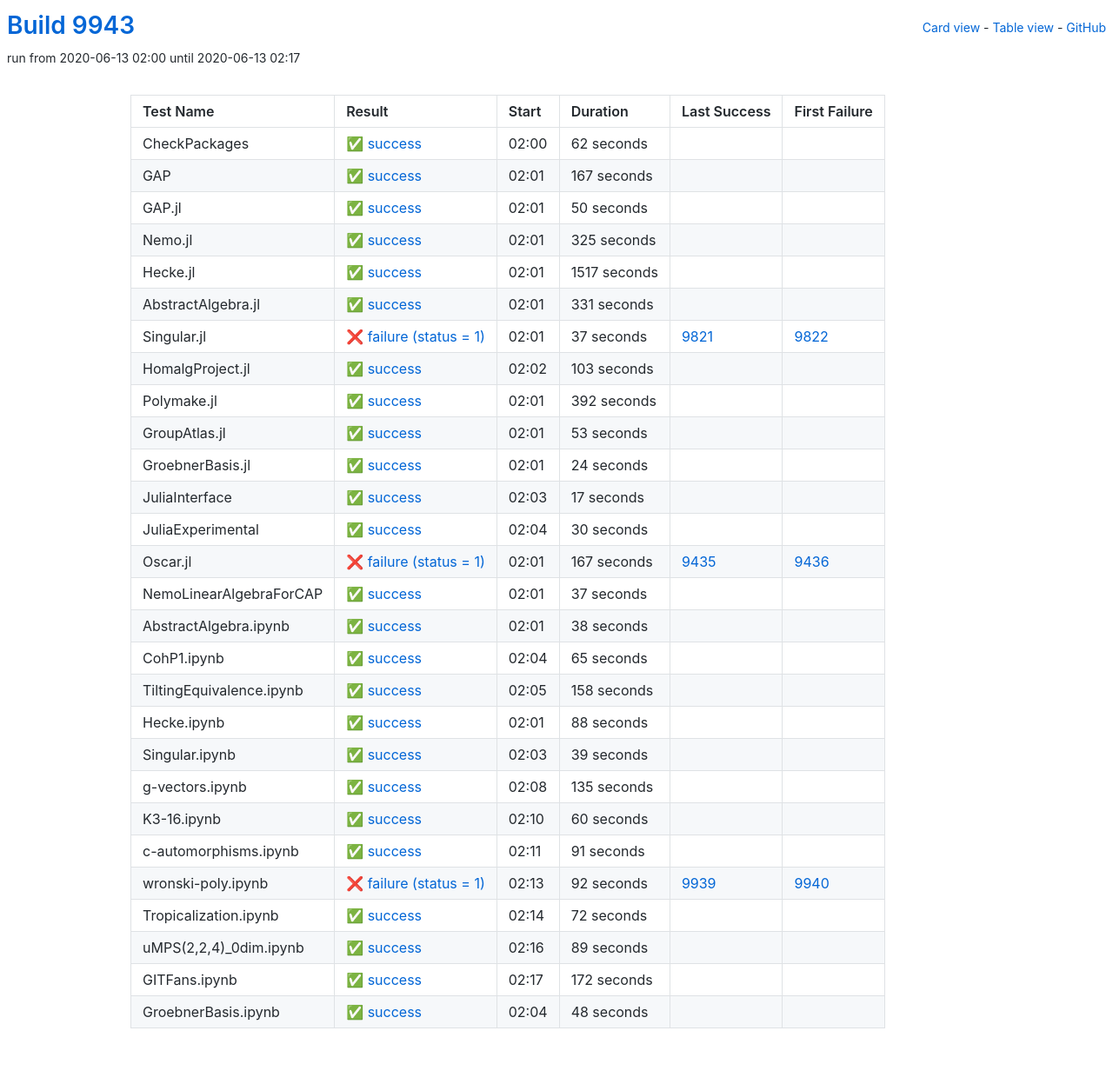
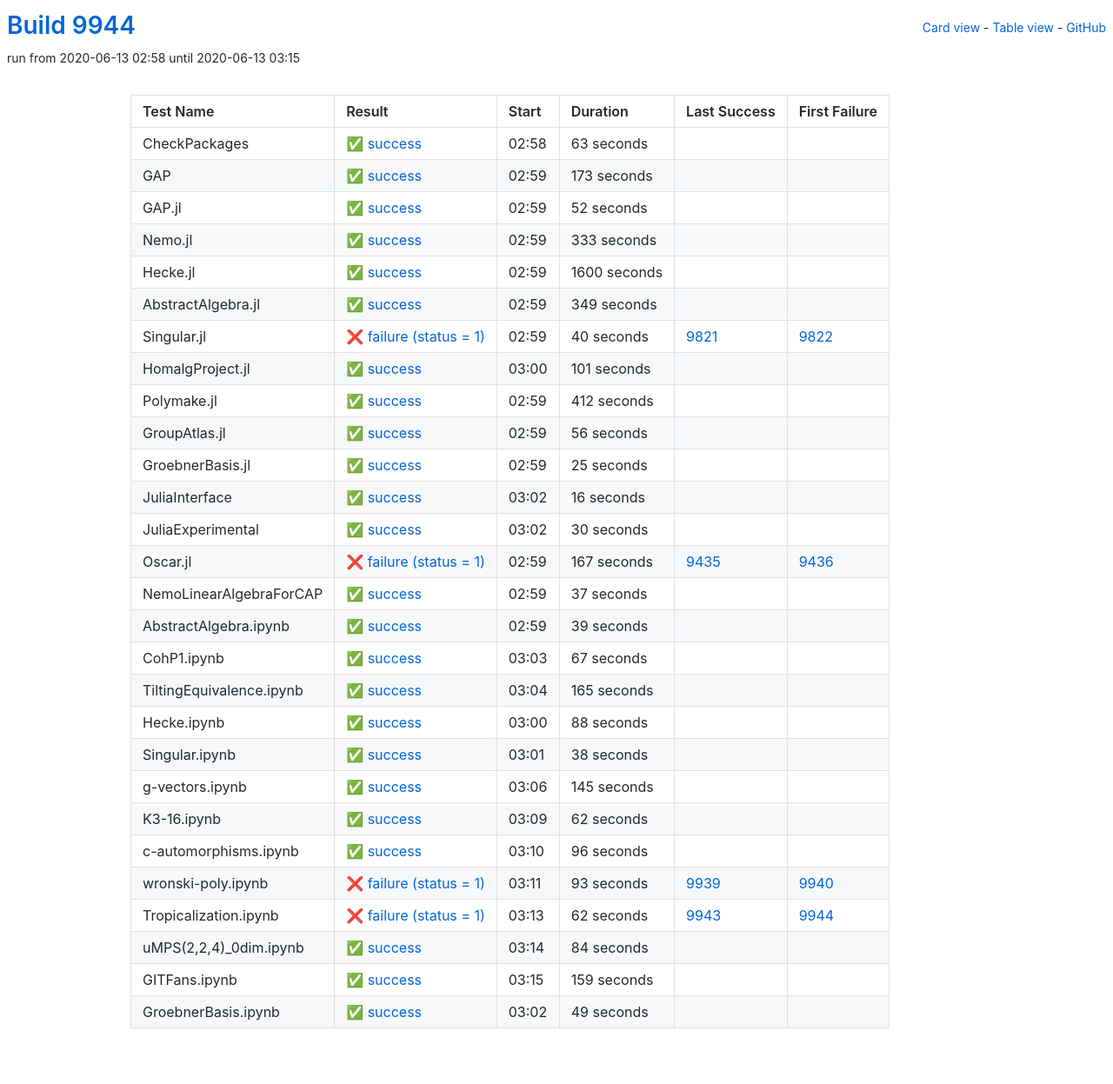
Before and after one commit to oscar-system/oscar-ci-status, a Jekyll site: the page built from table.html, in a window 1280 px wide. Shown: the whole page at 87% size. Built offline with Jekyll 4.4.1, drawn with Linux system fonts in a browser that asks for light colours.

Commit message:
Build #9944

```diff
--- a/_data/ci.yml
+++ b/_data/ci.yml
@@ -1,6 +1,6 @@
 ---
-build: 9943
-build_url: https://oscarci.mathematik.uni-kl.de/job/oscar/9943/
+build: 9944
+build_url: https://oscarci.mathematik.uni-kl.de/job/oscar/9944/
 job: oscar
 organization: oscar-system
 repo: oscar-ci-status
@@ -8,152 +8,152 @@ repourl: https://github.com/oscar-system/oscar-ci-status
 tests:
 - name: CheckPackages
   id: checkpackages
-  log: https://oscarci.mathematik.uni-kl.de/job/oscar/9943/artifact/logs/build-9943/CheckPackages.log
-  start: 2020-06-13 02:00
+  log: https://oscarci.mathematik.uni-kl.de/job/oscar/9944/artifact/logs/build-9944/CheckPackages.log
+  start: 2020-06-13 02:58
   success: true
   exitcode: 0
   status: success
-  duration: 62
+  duration: 63
   last_success: false
   last_success_url:
   first_failure: false
   first_failure_url:
 - name: GAP
   id: gap
-  log: https://oscarci.mathematik.uni-kl.de/job/oscar/9943/artifact/logs/build-9943/GAP.log
-  start: 2020-06-13 02:01
+  log: https://oscarci.mathematik.uni-kl.de/job/oscar/9944/artifact/logs/build-9944/GAP.log
+  start: 2020-06-13 02:59
   success: true
   exitcode: 0
   status: success
-  duration: 167
+  duration: 173
   last_success: false
   last_success_url:
   first_failure: false
   first_failure_url:
 - name: GAP.jl
   id: gap-jl
-  log: https://oscarci.mathematik.uni-kl.de/job/oscar/9943/artifact/logs/build-9943/GAP.jl.log
-  start: 2020-06-13 02:01
+  log: https://oscarci.mathematik.uni-kl.de/job/oscar/9944/artifact/logs/build-9944/GAP.jl.log
+  start: 2020-06-13 02:59
   success: true
   exitcode: 0
   status: success
-  duration: 50
+  duration: 52
   last_success: false
   last_success_url:
   first_failure: false
   first_failure_url:
 - name: Nemo.jl
   id: nemo-jl
-  log: https://oscarci.mathematik.uni-kl.de/job/oscar/9943/artifact/logs/build-9943/Nemo.jl.log
-  start: 2020-06-13 02:01
+  log: https://oscarci.mathematik.uni-kl.de/job/oscar/9944/artifact/logs/build-9944/Nemo.jl.log
+  start: 2020-06-13 02:59
   success: true
   exitcode: 0
   status: success
-  duration: 325
+  duration: 333
   last_success: false
   last_success_url:
   first_failure: false
   first_failure_url:
 - name: Hecke.jl
   id: hecke-jl
-  log: https://oscarci.mathematik.uni-kl.de/job/oscar/9943/artifact/logs/build-9943/Hecke.jl.log
-  start: 2020-06-13 02:01
+  log: https://oscarci.mathematik.uni-kl.de/job/oscar/9944/artifact/logs/build-9944/Hecke.jl.log
+  start: 2020-06-13 02:59
   success: true
   exitcode: 0
   status: success
-  duration: 1517
+  duration: 1600
   last_success: false
   last_success_url:
   first_failure: false
   first_failure_url:
 - name: AbstractAlgebra.jl
   id: abstractalgebra-jl
-  log: https://oscarci.mathematik.uni-kl.de/job/oscar/9943/artifact/logs/build-9943/AbstractAlgebra.jl.log
-  start: 2020-06-13 02:01
+  log: https://oscarci.mathematik.uni-kl.de/job/oscar/9944/artifact/logs/build-9944/AbstractAlgebra.jl.log
+  start: 2020-06-13 02:59
   success: true
   exitcode: 0
   status: success
-  duration: 331
+  duration: 349
   last_success: false
   last_success_url:
   first_failure: false
   first_failure_url:
 - name: Singular.jl
   id: singular-jl
-  log: https://oscarci.mathematik.uni-kl.de/job/oscar/9943/artifact/logs/build-9943/Singular.jl.log
-  start: 2020-06-13 02:01
+  log: https://oscarci.mathematik.uni-kl.de/job/oscar/9944/artifact/logs/build-9944/Singular.jl.log
+  start: 2020-06-13 02:59
   success: false
   exitcode: 1
   status: failure
-  duration: 37
+  duration: 40
   last_success: 9821
   last_success_url: https://oscarci.mathematik.uni-kl.de/job/oscar/9821/
   first_failure: 9822
   first_failure_url: https://oscarci.mathematik.uni-kl.de/job/oscar/9822/
 - name: HomalgProject.jl
   id: homalgproject-jl
-  log: https://oscarci.mathematik.uni-kl.de/job/oscar/9943/artifact/logs/build-9943/HomalgProject.jl.log
-  start: 2020-06-13 02:02
+  log: https://oscarci.mathematik.uni-kl.de/job/oscar/9944/artifact/logs/build-9944/HomalgProject.jl.log
+  start: 2020-06-13 03:00
   success: true
   exitcode: 0
   status: success
-  duration: 103
+  duration: 101
   last_success: false
   last_success_url:
   first_failure: false
   first_failure_url:
 - name: Polymake.jl
   id: polymake-jl
-  log: https://oscarci.mathematik.uni-kl.de/job/oscar/9943/artifact/logs/build-9943/Polymake.jl.log
-  start: 2020-06-13 02:01
+  log: https://oscarci.mathematik.uni-kl.de/job/oscar/9944/artifact/logs/build-9944/Polymake.jl.log
+  start: 2020-06-13 02:59
   success: true
   exitcode: 0
   status: success
-  duration: 392
+  duration: 412
   last_success: false
   last_success_url:
   first_failure: false
   first_failure_url:
 - name: GroupAtlas.jl
   id: groupatlas-jl
-  log: https://oscarci.mathematik.uni-kl.de/job/oscar/9943/artifact/logs/build-9943/GroupAtlas.jl.log
-  start: 2020-06-13 02:01
+  log: https://oscarci.mathematik.uni-kl.de/job/oscar/9944/artifact/logs/build-9944/GroupAtlas.jl.log
+  start: 2020-06-13 02:59
   success: true
   exitcode: 0
   status: success
-  duration: 53
+  duration: 56
   last_success: false
   last_success_url:
   first_failure: false
   first_failure_url:
 - name: GroebnerBasis.jl
   id: groebnerbasis-jl
-  log: https://oscarci.mathematik.uni-kl.de/job/oscar/9943/artifact/logs/build-9943/GroebnerBasis.jl.log
-  start: 2020-06-13 02:01
+  log: https://oscarci.mathematik.uni-kl.de/job/oscar/9944/artifact/logs/build-9944/GroebnerBasis.jl.log
+  start: 2020-06-13 02:59
   success: true
   exitcode: 0
   status: success
-  duration: 24
+  duration: 25
   last_success: false
   last_success_url:
   first_failure: false
   first_failure_url:
 - name: JuliaInterface
   id: juliainterface
-  log: https://oscarci.mathematik.uni-kl.de/job/oscar/9943/artifact/logs/build-9943/JuliaInterface.log
-  start: 2020-06-13 02:03
+  log: https://oscarci.mathematik.uni-kl.de/job/oscar/9944/artifact/logs/build-9944/JuliaInterface.log
+  start: 2020-06-13 03:02
   success: true
   exitcode: 0
   status: success
-  duration: 17
+  duration: 16
   last_success: false
   last_success_url:
   first_failure: false
   first_failure_url:
 - name: JuliaExperimental
   id: juliaexperimental
-  log: https://oscarci.mathematik.uni-kl.de/job/oscar/9943/artifact/logs/build-9943/JuliaExperimental.log
-  start: 2020-06-13 02:04
+  log: https://oscarci.mathematik.uni-kl.de/job/oscar/9944/artifact/logs/build-9944/JuliaExperimental.log
+  start: 2020-06-13 03:02
   success: true
   exitcode: 0
   status: success
@@ -164,8 +164,8 @@ tests:
   first_failure_url:
 - name: Oscar.jl
   id: oscar-jl
-  log: https://oscarci.mathematik.uni-kl.de/job/oscar/9943/artifact/logs/build-9943/Oscar.jl.log
-  start: 2020-06-13 02:01
+  log: https://oscarci.mathematik.uni-kl.de/job/oscar/9944/artifact/logs/build-9944/Oscar.jl.log
+  start: 2020-06-13 02:59
   success: false
   exitcode: 1
   status: failure
@@ -176,8 +176,8 @@ tests:
   first_failure_url: https://oscarci.mathematik.uni-kl.de/job/oscar/9436/
 - name: NemoLinearAlgebraForCAP
   id: nemolinearalgebraforcap
-  log: https://oscarci.mathematik.uni-kl.de/job/oscar/9943/artifact/logs/build-9943/NemoLinearAlgebraForCAP.log
-  start: 2020-06-13 02:01
+  log: https://oscarci.mathematik.uni-kl.de/job/oscar/9944/artifact/logs/build-9944/NemoLinearAlgebraForCAP.log
+  start: 2020-06-13 02:59
   success: true
   exitcode: 0
   status: success
@@ -188,44 +188,44 @@ tests:
   first_failure_url:
 - name: AbstractAlgebra.ipynb
   id: abstractalgebra-ipynb
-  log: https://oscarci.mathematik.uni-kl.de/job/oscar/9943/artifact/logs/build-9943/AbstractAlgebra.ipynb.log
-  start: 2020-06-13 02:01
+  log: https://oscarci.mathematik.uni-kl.de/job/oscar/9944/artifact/logs/build-9944/AbstractAlgebra.ipynb.log
+  start: 2020-06-13 02:59
   success: true
   exitcode: 0
   status: success
-  duration: 38
+  duration: 39
   last_success: false
   last_success_url:
   first_failure: false
   first_failure_url:
 - name: CohP1.ipynb
   id: cohp1-ipynb
-  log: https://oscarci.mathematik.uni-kl.de/job/oscar/9943/artifact/logs/build-9943/CohP1.ipynb.log
-  start: 2020-06-13 02:04
+  log: https://oscarci.mathematik.uni-kl.de/job/oscar/9944/artifact/logs/build-9944/CohP1.ipynb.log
+  start: 2020-06-13 03:03
   success: true
   exitcode: 0
   status: success
-  duration: 65
+  duration: 67
   last_success: false
   last_success_url:
   first_failure: false
   first_failure_url:
 - name: TiltingEquivalence.ipynb
   id: tiltingequivalence-ipynb
-  log: https://oscarci.mathematik.uni-kl.de/job/oscar/9943/artifact/logs/build-9943/TiltingEquivalence.ipynb.log
-  start: 2020-06-13 02:05
+  log: https://oscarci.mathematik.uni-kl.de/job/oscar/9944/artifact/logs/build-9944/TiltingEquivalence.ipynb.log
+  start: 2020-06-13 03:04
   success: true
   exitcode: 0
   status: success
-  duration: 158
+  duration: 165
   last_success: false
   last_success_url:
   first_failure: false
   first_failure_url:
 - name: Hecke.ipynb
   id: hecke-ipynb
-  log: https://oscarci.mathematik.uni-kl.de/job/oscar/9943/artifact/logs/build-9943/Hecke.ipynb.log
-  start: 2020-06-13 02:01
+  log: https://oscarci.mathematik.uni-kl.de/job/oscar/9944/artifact/logs/build-9944/Hecke.ipynb.log
+  start: 2020-06-13 03:00
   success: true
   exitcode: 0
   status: success
@@ -236,108 +236,108 @@ tests:
   first_failure_url:
 - name: Singular.ipynb
   id: singular-ipynb
-  log: https://oscarci.mathematik.uni-kl.de/job/oscar/9943/artifact/logs/build-9943/Singular.ipynb.log
-  start: 2020-06-13 02:03
+  log: https://oscarci.mathematik.uni-kl.de/job/oscar/9944/artifact/logs/build-9944/Singular.ipynb.log
+  start: 2020-06-13 03:01
   success: true
   exitcode: 0
   status: success
-  duration: 39
+  duration: 38
   last_success: false
   last_success_url:
   first_failure: false
   first_failure_url:
 - name: g-vectors.ipynb
   id: g-vectors-ipynb
-  log: https://oscarci.mathematik.uni-kl.de/job/oscar/9943/artifact/logs/build-9943/g-vectors.ipynb.log
-  start: 2020-06-13 02:08
+  log: https://oscarci.mathematik.uni-kl.de/job/oscar/9944/artifact/logs/build-9944/g-vectors.ipynb.log
+  start: 2020-06-13 03:06
   success: true
   exitcode: 0
   status: success
-  duration: 135
+  duration: 145
   last_success: false
   last_success_url:
   first_failure: false
   first_failure_url:
 - name: K3-16.ipynb
   id: k3-16-ipynb
-  log: https://oscarci.mathematik.uni-kl.de/job/oscar/9943/artifact/logs/build-9943/K3-16.ipynb.log
-  start: 2020-06-13 02:10
+  log: https://oscarci.mathematik.uni-kl.de/job/oscar/9944/artifact/logs/build-9944/K3-16.ipynb.log
+  start: 2020-06-13 03:09
   success: true
   exitcode: 0
   status: success
-  duration: 60
+  duration: 62
   last_success: false
   last_success_url:
   first_failure: false
   first_failure_url:
 - name: c-automorphisms.ipynb
   id: c-automorphisms-ipynb
-  log: https://oscarci.mathematik.uni-kl.de/job/oscar/9943/artifact/logs/build-9943/c-automorphisms.ipynb.log
-  start: 2020-06-13 02:11
+  log: https://oscarci.mathematik.uni-kl.de/job/oscar/9944/artifact/logs/build-9944/c-automorphisms.ipynb.log
+  start: 2020-06-13 03:10
   success: true
   exitcode: 0
   status: success
-  duration: 91
+  duration: 96
   last_success: false
   last_success_url:
   first_failure: false
   first_failure_url:
 - name: wronski-poly.ipynb
   id: wronski-poly-ipynb
-  log: https://oscarci.mathematik.uni-kl.de/job/oscar/9943/artifact/logs/build-9943/wronski-poly.ipynb.log
-  start: 2020-06-13 02:13
+  log: https://oscarci.mathematik.uni-kl.de/job/oscar/9944/artifact/logs/build-9944/wronski-poly.ipynb.log
+  start: 2020-06-13 03:11
   success: false
   exitcode: 1
   status: failure
-  duration: 92
+  duration: 93
   last_success: 9939
   last_success_url: https://oscarci.mathematik.uni-kl.de/job/oscar/9939/
   first_failure: 9940
   first_failure_url: https://oscarci.mathematik.uni-kl.de/job/oscar/9940/
 - name: Tropicalization.ipynb
   id: tropicalization-ipynb
-  log: https://oscarci.mathematik.uni-kl.de/job/oscar/9943/artifact/logs/build-9943/Tropicalization.ipynb.log
-  start: 2020-06-13 02:14
+  log: https://oscarci.mathematik.uni-kl.de/job/oscar/9944/artifact/logs/build-9944/Tropicalization.ipynb.log
+  start: 2020-06-13 03:13
+  success: false
+  exitcode: 1
+  status: failure
+  duration: 62
+  last_success: 9943
+  last_success_url: https://oscarci.mathematik.uni-kl.de/job/oscar/9943/
+  first_failure: 9944
+  first_failure_url: https://oscarci.mathematik.uni-kl.de/job/oscar/9944/
+- name: uMPS(2,2,4)_0dim.ipynb
+  id: umps-2-2-4-0dim-ipynb
+  log: https://oscarci.mathematik.uni-kl.de/job/oscar/9944/artifact/logs/build-9944/uMPS-2-2-4-_0dim.ipynb.log
+  start: 2020-06-13 03:14
   success: true
   exitcode: 0
   status: success
-  duration: 72
-  last_success: false
-  last_success_url:
-  first_failure: false
-  first_failure_url:
-- name: uMPS(2,2,4)_0dim.ipynb
-  id: umps-2-2-4-0dim-ipynb
-  log: https://oscarci.mathematik.uni-kl.de/job/oscar/9943/artifact/logs/build-9943/uMPS-2-2-4-_0dim.ipynb.log
-  start: 2020-06-13 02:16
-  success: true
-  exitcode: 0
-  status: success
-  duration: 89
+  duration: 84
   last_success: false
   last_success_url:
   first_failure: false
   first_failure_url:
 - name: GITFans.ipynb
   id: gitfans-ipynb
-  log: https://oscarci.mathematik.uni-kl.de/job/oscar/9943/artifact/logs/build-9943/GITFans.ipynb.log
-  start: 2020-06-13 02:17
+  log: https://oscarci.mathematik.uni-kl.de/job/oscar/9944/artifact/logs/build-9944/GITFans.ipynb.log
+  start: 2020-06-13 03:15
   success: true
   exitcode: 0
   status: success
-  duration: 172
+  duration: 159
   last_success: false
   last_success_url:
   first_failure: false
   first_failure_url:
 - name: GroebnerBasis.ipynb
   id: groebnerbasis-ipynb
-  log: https://oscarci.mathematik.uni-kl.de/job/oscar/9943/artifact/logs/build-9943/GroebnerBasis.ipynb.log
-  start: 2020-06-13 02:04
+  log: https://oscarci.mathematik.uni-kl.de/job/oscar/9944/artifact/logs/build-9944/GroebnerBasis.ipynb.log
+  start: 2020-06-13 03:02
   success: true
   exitcode: 0
   status: success
-  duration: 48
+  duration: 49
   last_success: false
   last_success_url:
   first_failure: false
```
Also changed, not shown: README.md.
